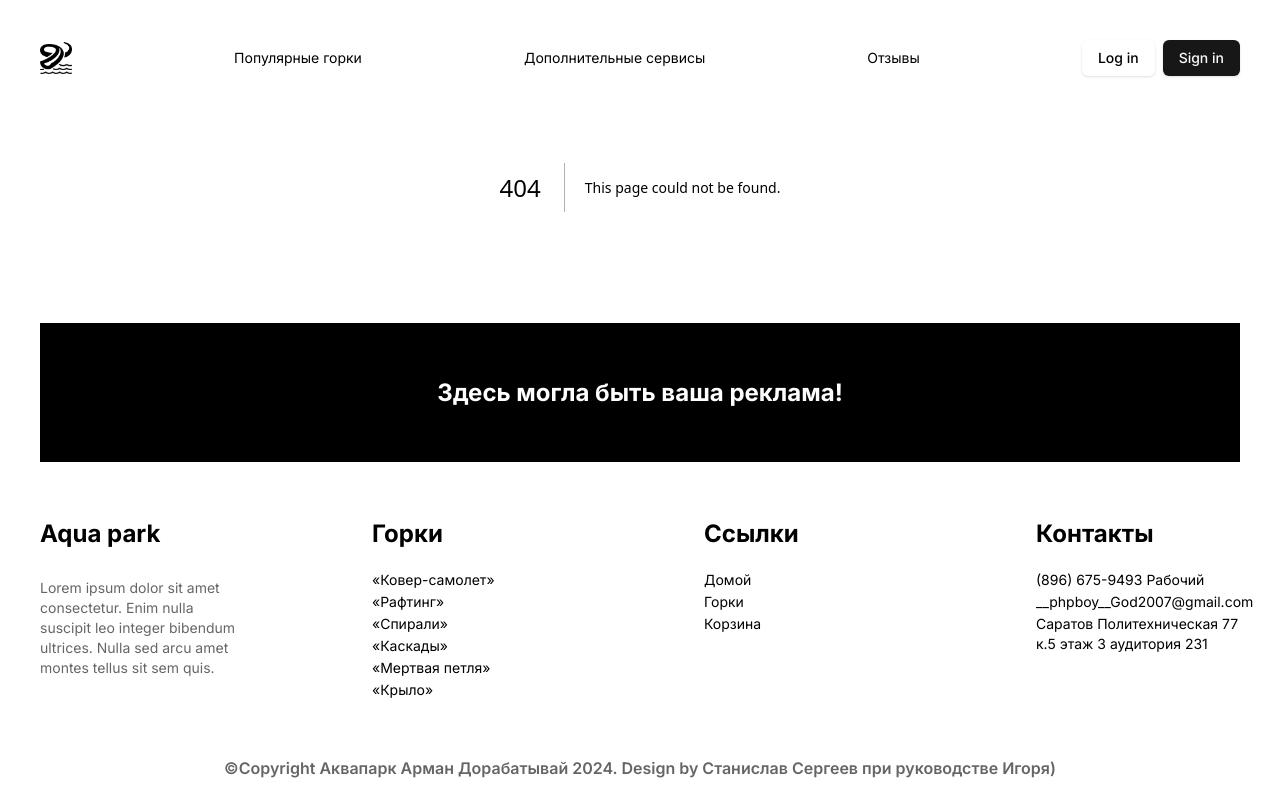
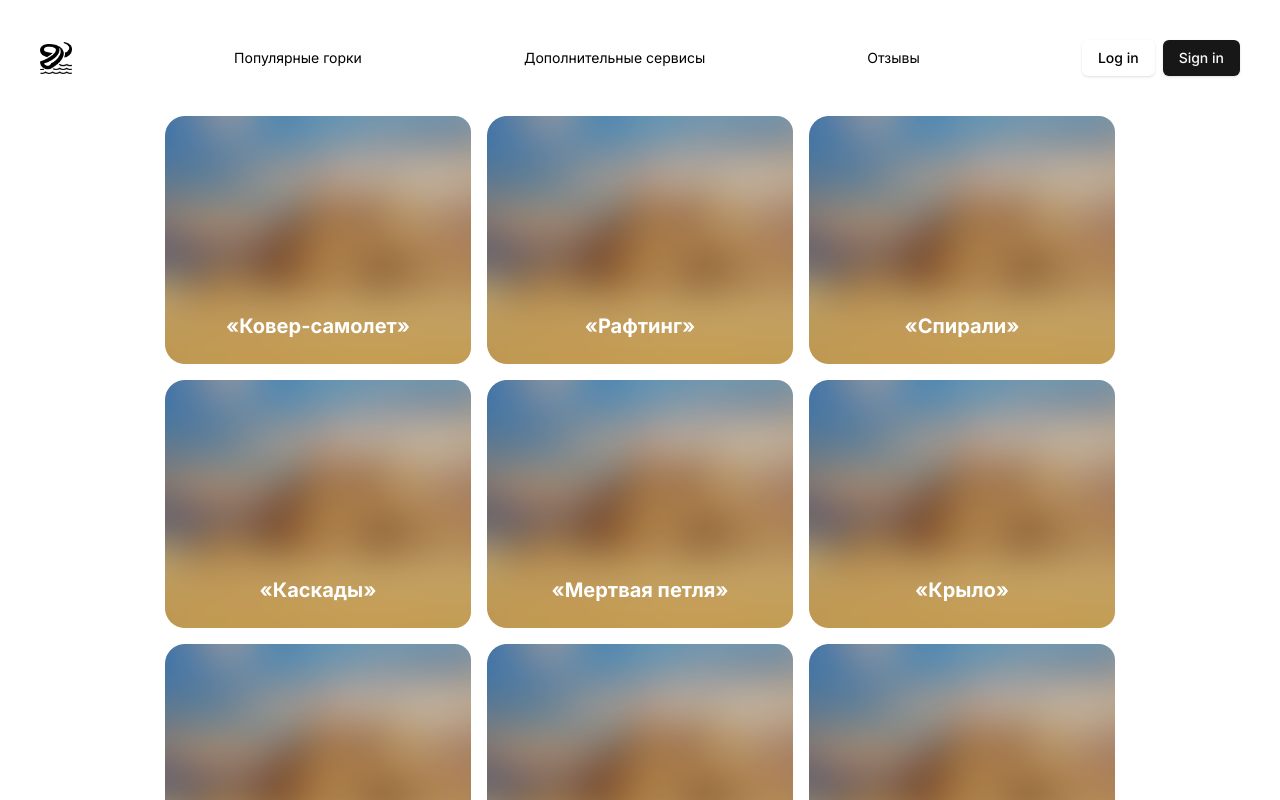
Before and after one commit to Namra404/aqua-park, a Next.js app in the folder client/: page /slides in a window 1280 px wide. Before the commit this address had no page. Shown: the top 800 px of the page. Built offline with nearby package versions, Linux system fonts and the light colour scheme.

Commit message:
wip: slides page

```diff
--- a/client/package.json
+++ b/client/package.json
@@ -22,10 +22,10 @@
     "embla-carousel-react": "^8.5.1",
     "lucide-react": "^0.460.0",
     "nanostores": "^0.11.3",
-    "next": "15.0.3",
+    "next": "^15.0.3",
     "normalize.css": "^8.0.1",
-    "react": "19.0.0-rc-66855b96-20241106",
-    "react-dom": "19.0.0-rc-66855b96-20241106",
+    "react": "^19.0.0-rc-66855b96-20241106",
+    "react-dom": "^19.0.0-rc-66855b96-20241106",
     "react-hook-form": "^7.53.2",
     "sass": "^1.81.0",
     "tailwind-merge": "^2.5.4",
--- a/client/src/app/page.tsx
+++ b/client/src/app/page.tsx
@@ -2,87 +2,9 @@ import { Page } from '~/shared/ui/page';
 import { MainPreview } from '~/widgets/(main)/main-preview/ui';
 import { TopSliders } from '~/widgets/(main)/top-rollers/ui';
 import { TopServices } from '~/widgets/(main)/top-services/ui';
+import {ServicesEnum, slidersEnum} from "~/shared/mock/constants/constants";
 
 export default function Home() {
-	const slidersEnum = [
-		{
-			img: '',
-			name: '«Ковер-самолет»',
-			description: 'Lorem Ipsum',
-			category_name: 'Взрослая 16+'
-		},
-		{
-			img: '',
-			name: '«Рафтинг»',
-			description: 'Lorem Ipsum',
-			category_name: 'Взрослая 16+'
-		},
-		{
-			img: '',
-			name: '«Спирали»',
-			description: 'Lorem Ipsum',
-			category_name: 'Взрослая 16+'
-		},
-		{
-			img: '',
-			name: '«Каскады»',
-			description: 'Lorem Ipsum',
-			category_name: 'Взрослая 16+'
-		},
-		{
-			img: '',
-			name: '«Мертвая петля»',
-			description: 'Lorem Ipsum',
-			category_name: 'Взрослая 16+'
-		},
-		{
-			img: '',
-			name: '«Крыло»',
-			description: 'Lorem Ipsum',
-			category_name: 'Взрослая 16+'
-		},
-		{
-			img: '',
-			name: '«Супер-боул»',
-			description: 'Lorem Ipsum',
-			category_name: 'Взрослая 16+'
-		},
-		{
-			img: '',
-			name: 'Egypt',
-			description: 'Lorem Ipsum',
-			category_name: 'Взрослая 16+'
-		},
-		{
-			img: '',
-			name: 'Egypt',
-			description: 'Lorem Ipsum',
-			category_name: 'Взрослая 16+'
-		}
-	];
-
-	const ServicesEnum = [
-		{
-			name: 'Воздушный шар',
-			price: 2000
-		},
-		{
-			name: 'Воздушный шар',
-			price: 2000
-		},
-		{
-			name: 'Воздушный шар',
-			price: 2000
-		},
-		{
-			name: 'Воздушный шар',
-			price: 2000
-		},
-		{
-			name: 'Воздушный шар',
-			price: 2000
-		}
-	];
 
 	return (
 		<Page>
--- /dev/null
+++ b/client/src/app/slides/page.tsx
@@ -0,0 +1,18 @@
+import {Page} from "~/shared/ui/page";
+import {slidersEnum} from "~/shared/mock/constants/constants";
+import {SlideCard} from "~/entities/popular-rollers/ui/popular-slide-card";
+
+
+export default function Slides()  {
+    return (
+        <Page>
+            <div className={'grid grid-cols-3 gap-4'}>
+                {
+                    slidersEnum.map((item, index) => (
+                        <SlideCard name={item.name} key={index}/>
+                    ))
+                }
+            </div>
+        </Page>
+    )
+}
--- /dev/null
+++ b/client/src/shared/mock/constants/constants.ts
@@ -0,0 +1,79 @@
+export const slidersEnum = [
+    {
+        img: '',
+        name: '«Ковер-самолет»',
+        description: 'Lorem Ipsum',
+        category_name: 'Взрослая 16+'
+    },
+    {
+        img: '',
+        name: '«Рафтинг»',
+        description: 'Lorem Ipsum',
+        category_name: 'Взрослая 16+'
+    },
+    {
+        img: '',
+        name: '«Спирали»',
+        description: 'Lorem Ipsum',
+        category_name: 'Взрослая 16+'
+    },
+    {
+        img: '',
+        name: '«Каскады»',
+        description: 'Lorem Ipsum',
+        category_name: 'Взрослая 16+'
+    },
+    {
+        img: '',
+        name: '«Мертвая петля»',
+        description: 'Lorem Ipsum',
+        category_name: 'Взрослая 16+'
+    },
+    {
+        img: '',
+        name: '«Крыло»',
+        description: 'Lorem Ipsum',
+        category_name: 'Взрослая 16+'
+    },
+    {
+        img: '',
+        name: '«Супер-боул»',
+        description: 'Lorem Ipsum',
+        category_name: 'Взрослая 16+'
+    },
+    {
+        img: '',
+        name: 'Egypt',
+        description: 'Lorem Ipsum',
+        category_name: 'Взрослая 16+'
+    },
+    {
+        img: '',
+        name: 'Egypt',
+        description: 'Lorem Ipsum',
+        category_name: 'Взрослая 16+'
+    }
+];
+
+export const ServicesEnum = [
+    {
+        name: 'Воздушный шар',
+        price: 2000
+    },
+    {
+        name: 'Воздушный шар',
+        price: 2000
+    },
+    {
+        name: 'Воздушный шар',
+        price: 2000
+    },
+    {
+        name: 'Воздушный шар',
+        price: 2000
+    },
+    {
+        name: 'Воздушный шар',
+        price: 2000
+    }
+];
--- a/client/src/widgets/(main)/top-rollers/ui.tsx
+++ b/client/src/widgets/(main)/top-rollers/ui.tsx
@@ -1,12 +1,17 @@
+'use client';
+
 import {TopSlidersProps} from "~/entities/popular-rollers/model/types";
 import {FC} from "react";
 import {Text} from "~/shared/ui/text";
 
 import style from './style.module.scss'
 import {SlideCard} from "~/entities/popular-rollers/ui/popular-slide-card";
+import {ROUTER} from "~/shared/config/router";
+import {useRouter} from "next/navigation";
 
 export const TopSliders:FC <TopSlidersProps> = (props) => {
 
+    const router = useRouter()
 
 
     return (
@@ -15,7 +20,7 @@ export const TopSliders:FC <TopSlidersProps> = (props) => {
                 <Text type={'tittle'}>Popular Destinations</Text>
                 <Text className={'max-w-[372px] text-xs text-center'} type={'small'} opacity>Facilisi vulputate
                     malesuada libero aliquet metus facilisis varius sem.</Text>
-                <Text className={'text-[4px]'} type={'small-bold'}>Все горки</Text>
+                <Text className={'text-[4px]'} type={'small-bold'} asLink onClick={() => router.push(ROUTER.pages.SLIDES)}>Все горки</Text>
             </div>
             <div className={'grid grid-cols-3 gap-4'}>
                 {props.sliders.slice(0, 6).map((item, index) => (
--- a/client/src/widgets/header/ui/header.tsx
+++ b/client/src/widgets/header/ui/header.tsx
@@ -1,3 +1,5 @@
+'use client'
+
 import style from './style.module.css';
 
 import logo from '../../../../public/aqua-logo.png';
@@ -5,15 +7,22 @@ import Image from 'next/image';
 import { Text } from '~/shared/ui/text';
 import { Button } from '~/shared/ui/button';
 import { AuthForm, AuthModal } from '~/features/auth';
+import {useRouter} from "next/navigation";
+import {ROUTER} from "~/shared/config/router";
 
 export const Header = () => {
+
+	const router = useRouter();
+
 	return (
 		<header className={style.header_main}>
 			<Image
+				className={'cursor-pointer'}
 				src={logo}
 				alt='not found'
 				width={32}
 				height={32}
+				onClick={() => router.push(ROUTER.pages.HOME)}
 			/>
 			<Text asLink>Популярные горки</Text>
 			<Text asLink>Дополнительные сервисы</Text>
```
Also changed, not shown: 1 other file (tests, documents, lock files or other folders).
